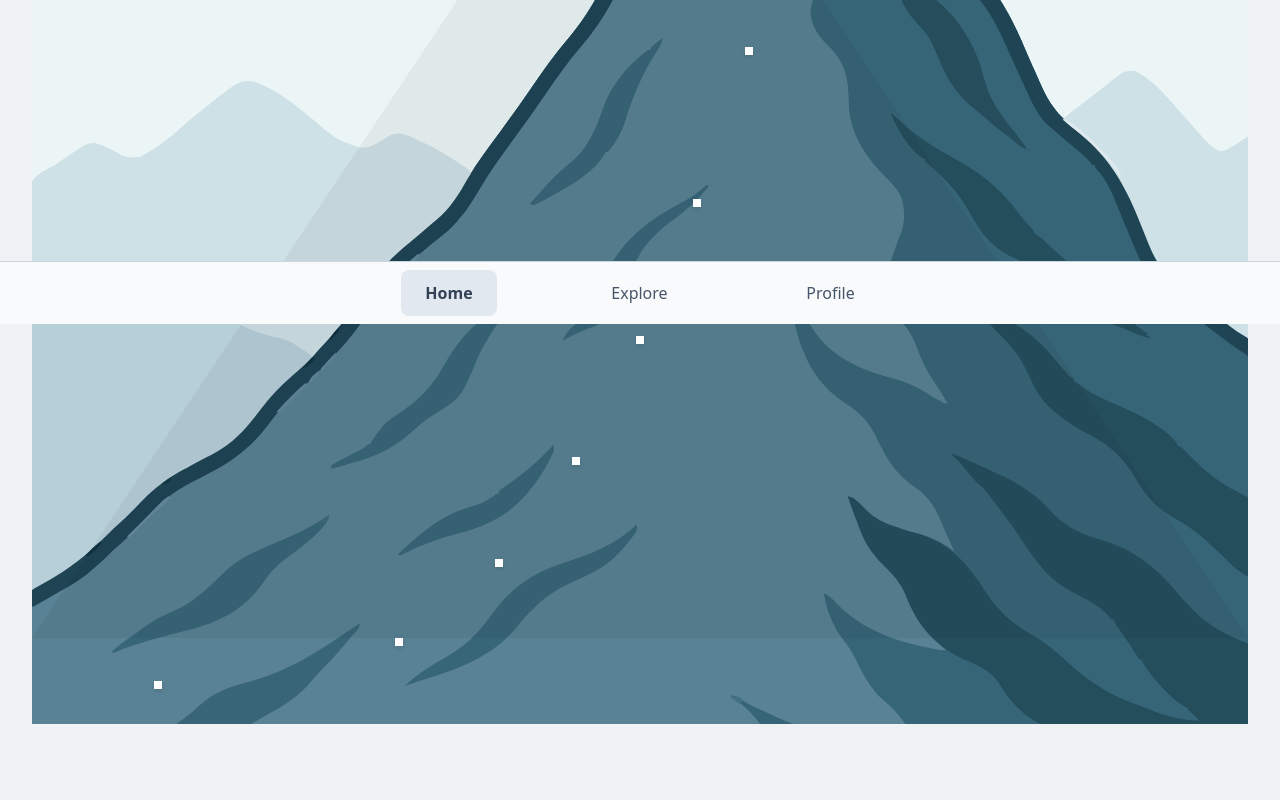
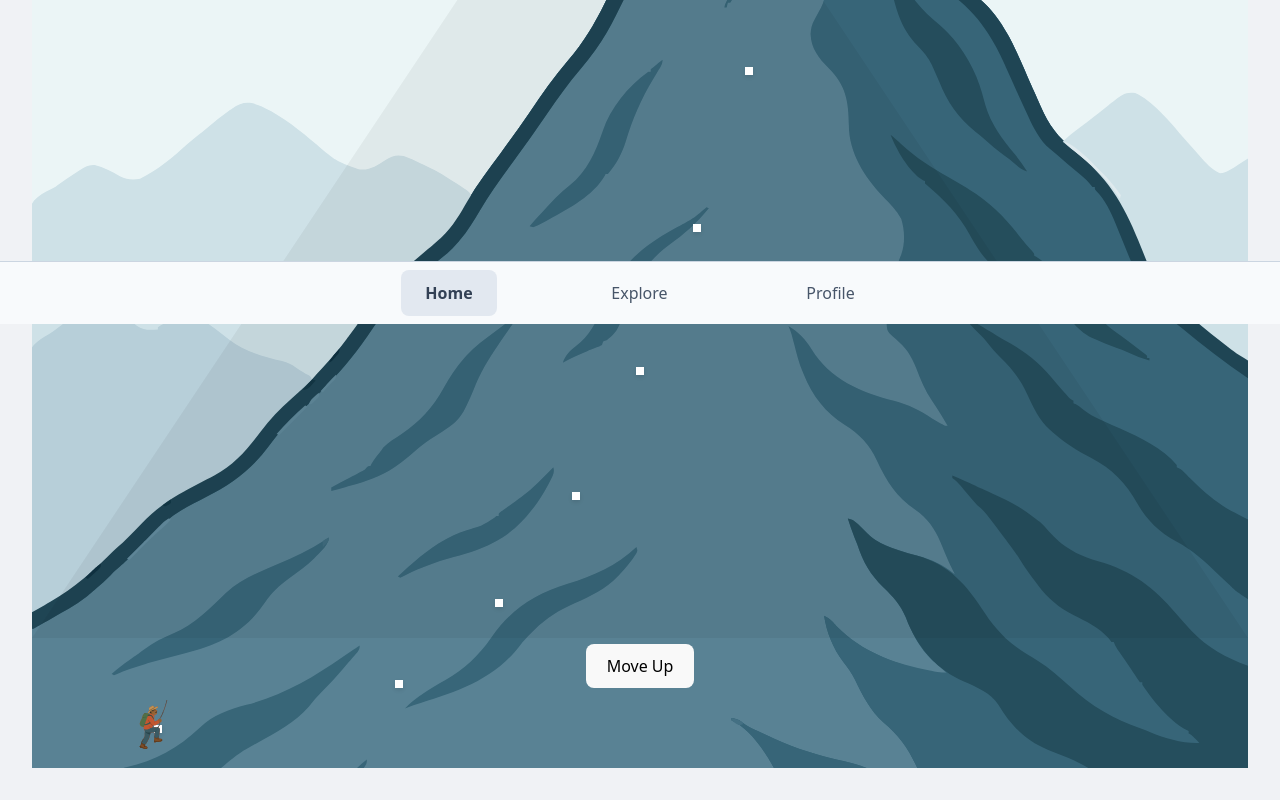
Before and after one commit to israelavendanojr/skill-roadmap, a React (Vite) app in the folder frontend/: page / in a window 1280 px wide. Shown: the part 476-1276 px from the top of the page. Before the commit the page ends 1232 px from the top, so only its background shows below. Built offline with nearby package versions, Linux system fonts and the light colour scheme.

Commit message:
Added Jose

```diff
--- a/frontend/src/App.tsx
+++ b/frontend/src/App.tsx
@@ -7,9 +7,16 @@ import { Mountain } from './components/Mountain'
 function App() {
   const [currentTab, setCurrentTab] = useState('home');
   const [dotCount, setDotCount] = useState(8); // This controls the number of blue dots
+  const [climberPosition, setClimberPosition] = useState(0); // Current position of the climber (0 to dotCount-1)
 
   const handleTabChange = (tab: string) => {
     setCurrentTab(tab);
+  };
+
+  const moveClimberUp = () => {
+    if (climberPosition < dotCount - 1) {
+      setClimberPosition(climberPosition + 1);
+    }
   };
 
   return (
@@ -22,9 +29,19 @@ function App() {
         {currentTab === 'home' && (
           <div className="mountain-container">
             <div className="flex flex-col gap-4">
-              <Mountain
-                dotCount={dotCount}
-              />
+              <div className="flex flex-col items-center gap-4">
+                <Mountain
+                  dotCount={dotCount}
+                  climberPosition={climberPosition}
+                />
+                <button
+                  onClick={moveClimberUp}
+                  className="px-4 py-2 bg-blue-500 text-white rounded hover:bg-blue-600 transition-colors"
+                  disabled={climberPosition === dotCount - 1}
+                >
+                  Move Up
+                </button>
+              </div>
             </div>
           </div>
         )}
--- /dev/null
+++ b/frontend/src/components/Mountain.css
@@ -0,0 +1,11 @@
+.climber {
+  width: 50px !important;
+  height: 50px !important;
+  transform-origin: center;
+}
+
+.climber img {
+  width: 100% !important;
+  height: 100% !important;
+  object-fit: contain;
+}
--- a/frontend/src/components/Mountain.tsx
+++ b/frontend/src/components/Mountain.tsx
@@ -1,4 +1,5 @@
 import { motion } from 'framer-motion';
+import './Mountain.css';
 
 interface MountainProps {
   dotCount: number; // Number of squares to place along the path
@@ -7,6 +8,7 @@ interface MountainProps {
   pathFunction?: (x: number) => number; // Function to calculate y position from x
   startPoint?: { x: number; y: number }; // Start point of the curve
   endPoint?: { x: number; y: number }; // End point of the curve
+  climberPosition?: number; // Position of the climber (0 to dotCount-1)
 }
 
 const defaultPathFunction = (x: number, startPoint: { x: number; y: number }, endPoint: { x: number; y: number }) => {
@@ -47,7 +49,8 @@ export const Mountain: React.FC<MountainProps> = ({
   dotSpacing = 30,
   pathFunction = defaultPathFunction,
   startPoint = { x: 80, y: 620 },
-  endPoint = { x: 500, y: 180 }
+  endPoint = { x: 500, y: 180 },
+  climberPosition = 0 // Default climber position at start
 }) => {
   const mountainHeight = 600;
   const mountainWidth = 800;
@@ -116,6 +119,31 @@ export const Mountain: React.FC<MountainProps> = ({
       {/* Blue Points */}
       <div className="absolute inset-0">
         {generatePathPoints()}
+
+        {/* Climber */}
+        {climberPosition !== undefined && (
+          <motion.div
+            className="climber absolute"
+            style={{
+              left: `${(calculatePathPoints()[climberPosition].x / mountainWidth) * 100}%`,
+              top: `${(calculatePathPoints()[climberPosition].y / mountainHeight) * 100}%`,
+              zIndex: 100, // Ensure climber appears above other elements
+              position: 'absolute',
+            }}
+            initial={{ opacity: 0, scale: 0.5 }}
+            animate={{ opacity: 1, scale: 1 }}
+            transition={{ duration: 0.3 }}
+          >
+            <img
+              src="../images/jose.svg"
+              alt="Climber"
+              className="w-full h-full"
+              style={{
+                transform: 'translate(-50%, -50%)', // Center the climber on the point
+              }}
+            />
+          </motion.div>
+        )}
       </div>
 
     </div>
```
Also changed, not shown: frontend/public/images/jose.svg (added).
